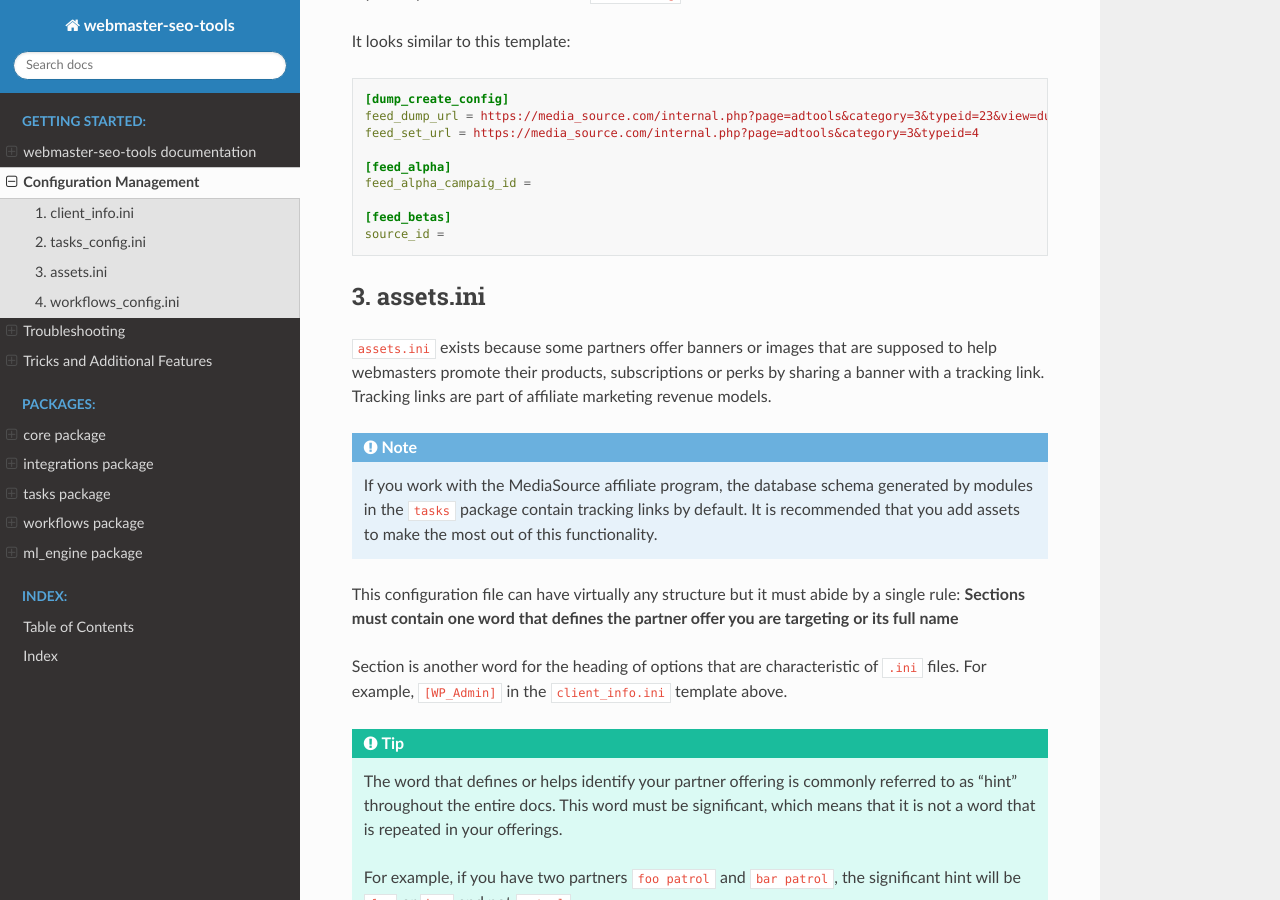
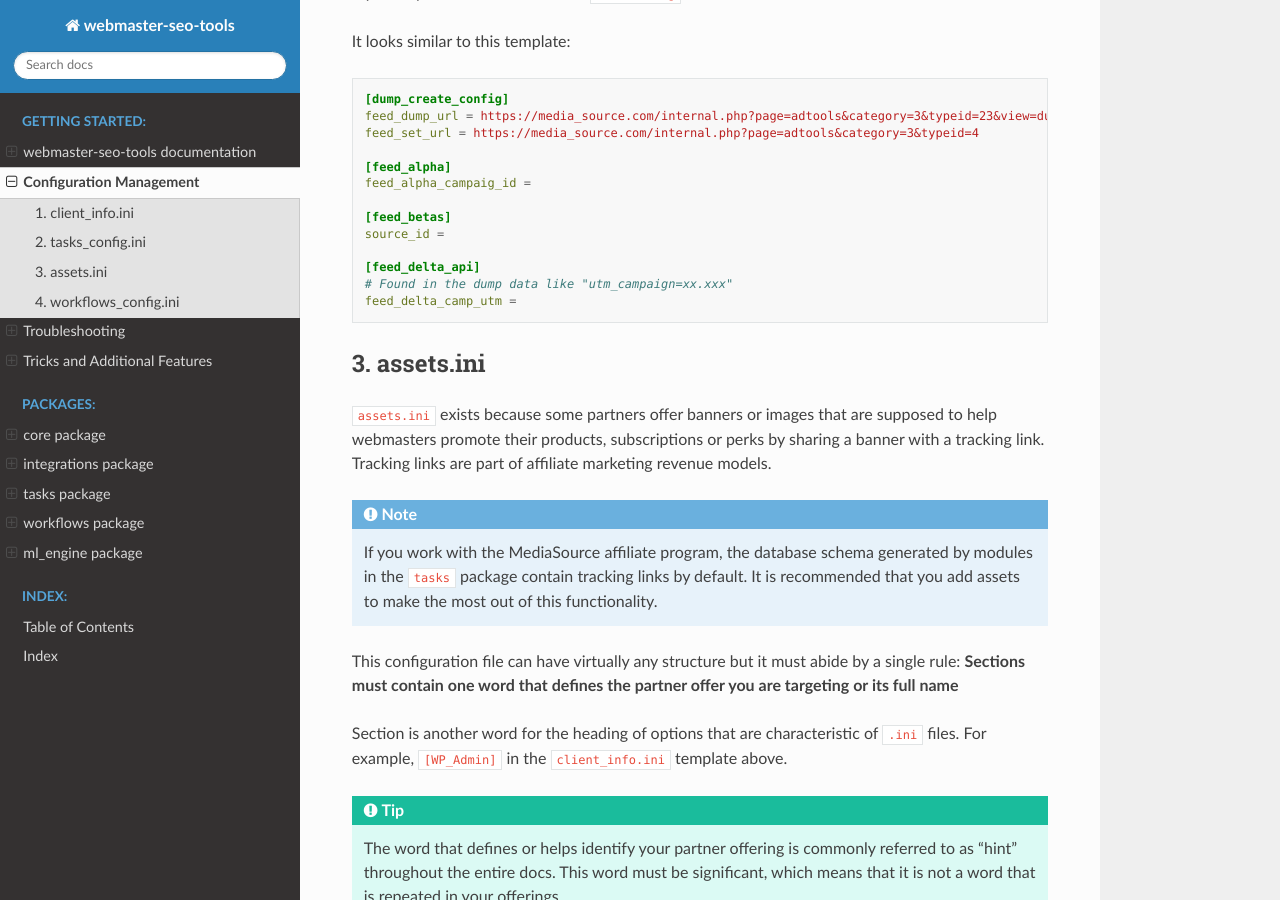
Before and after one commit to Urbine/PostWizardX3, a Sphinx documentation site: the page built from docs/source/config_mgr.rst, in a window 1280 px wide and 900 px high, scrolled down 1549 px. Built offline with Sphinx 7.4.7 and the Read the Docs theme 3.1.0, drawn with Linux system fonts in a browser that asks for light colours.

Commit message:
feat(config): add feed_delta_api section with campaign UTM key
[feed_delta_api] with commented hint and feed_delta_camp_utm = ai.FmY in live tasks_config.ini.
Same section appended to TASKS_CONF_INI template in setup/config_create.py.
Section documented in config_mgr.rst template listing.

```diff
--- a/docs/source/config_mgr.rst
+++ b/docs/source/config_mgr.rst
@@ -84,6 +84,10 @@ It looks similar to this template:
 
    [feed_betas]
    source_id =
+
+   [feed_delta_api]
+   # Found in the dump data like "utm_campaign=xx.xxx"
+   feed_delta_camp_utm =
 
 3. assets.ini
 =============
```
Also changed, not shown: 2 other files.
